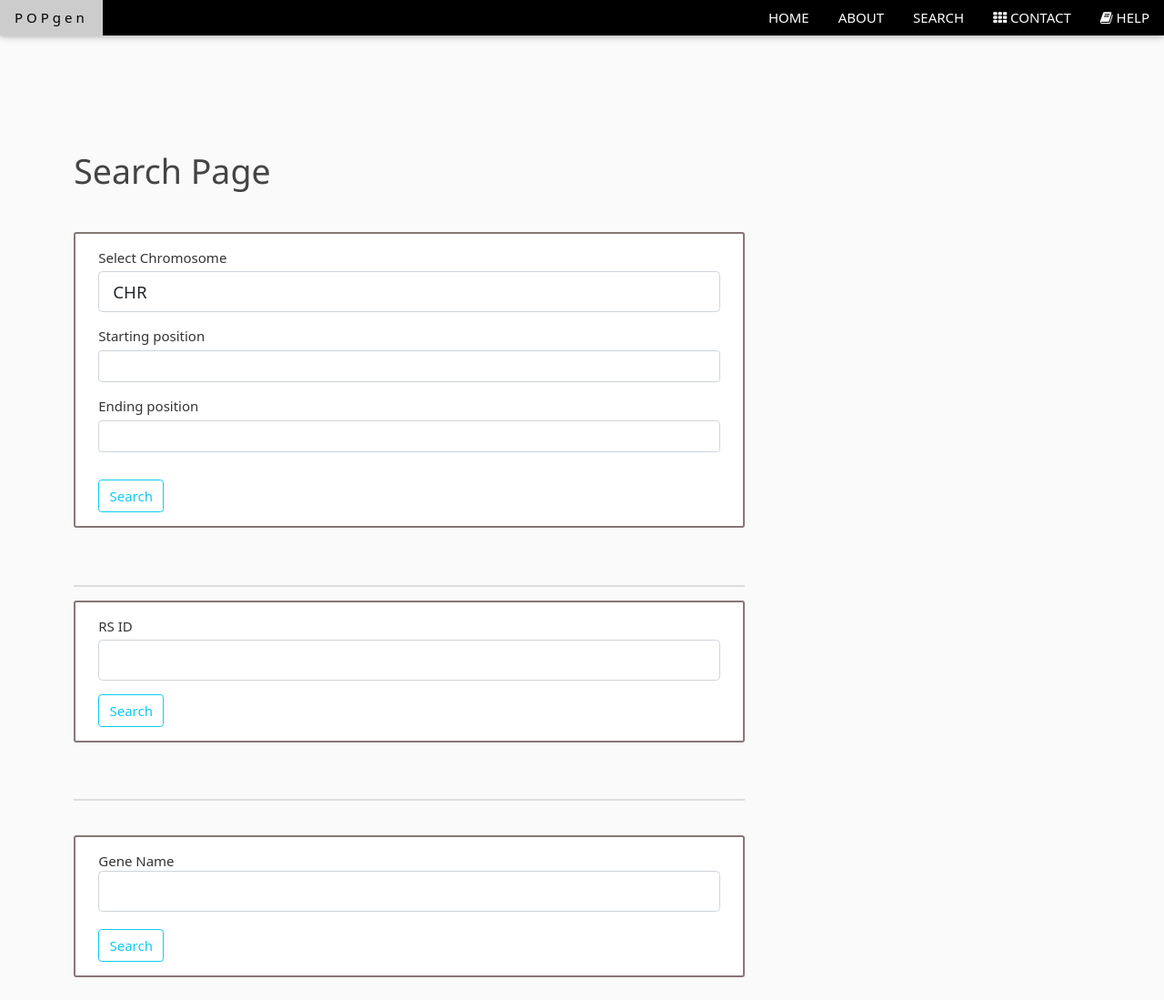
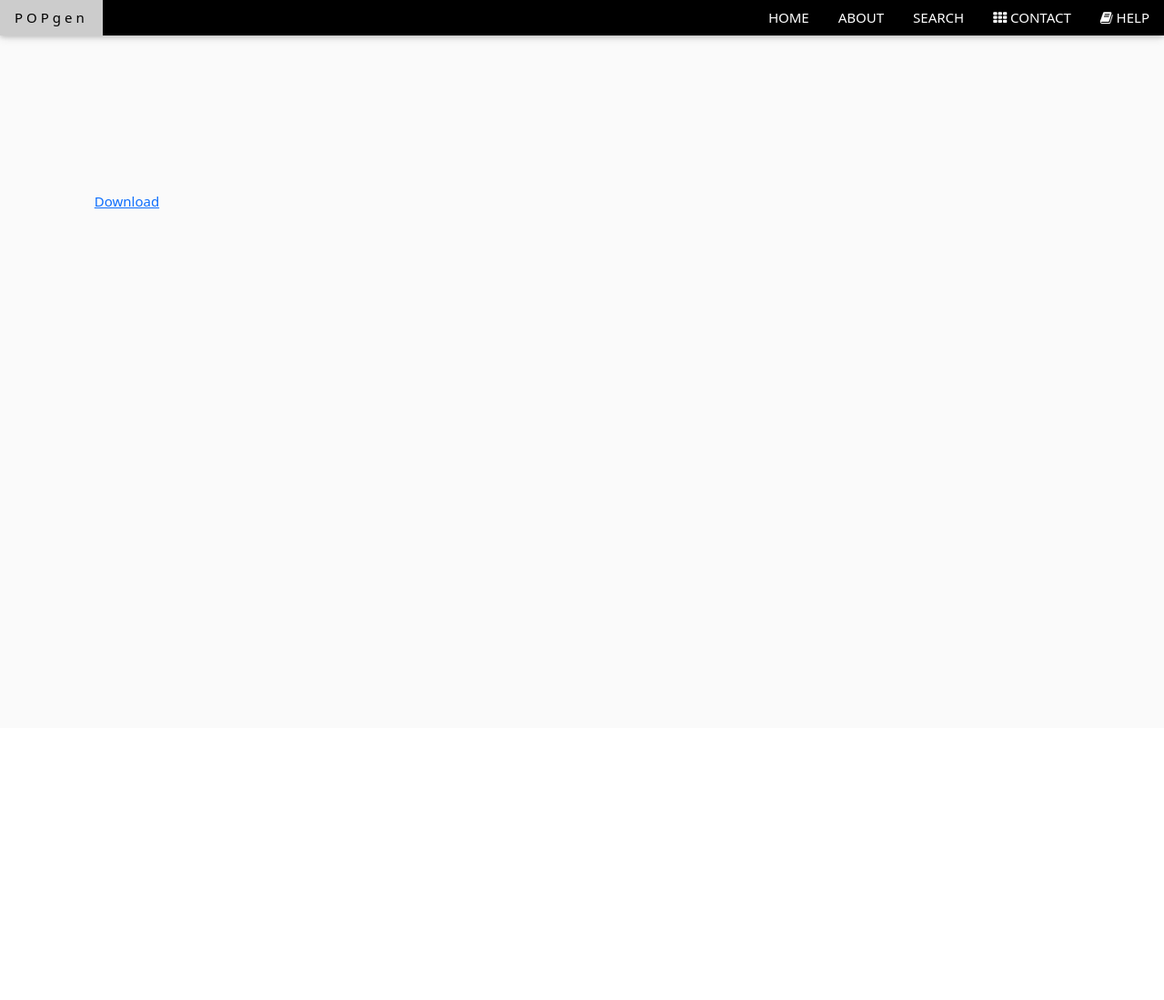
Before and after one commit to Mani-varma1/Web_project, a Flask app: page /search in a window 1280 px wide. Shown: the whole page at 91% size. After the commit the page ends 229 px from the top, so only its background shows below. Run offline with Flask 2, Linux system fonts and the light colour scheme.

Commit message:
Update search.html

```diff
--- a/Flask/VCF_website/templates/search.html
+++ b/Flask/VCF_website/templates/search.html
@@ -1,102 +1,56 @@
 {% extends "layout.html" %}
 {% block search %}
-    <h1 style="border-top: 150px;">Search Page</h1>
-        <form novalidate="novalidate" method="POST" action="">
-            {{ form1.hidden_tag() }}
-            <div class="content-section mt-5">
-                <fieldset class="form-group ">
-                    <div class="form-group">
-                        {{ form1.select.label(class="form-control-label mb-1") }}
-                        {% if form1.select.errors %}
-                            {{ form1.select(class="form-control form-control-lg is-invalid") }}
-                            <div class="invalid-feedback">
-                                {% for error in form1.select.errors %}
-                                    <span>{{ error }}</span>
-                                {% endfor %}
-                            </div>
-                        {% else %}
-                            {{ form1.select(option_attr={"select-0": {"disabled": ""} }, class="form-control form-control-lg mb-3 ") }}
-                        {% endif %}
-                    </div>
-                    <div class="form-group ">
-                        {{ form1.start_pos.label(class="form-control-label mb-1") }}
-                        {% if form1.start_pos.errors %}
-                            {{ form1.start_pos(class="form-control form-control-lg is-invalid") }}
-                            <div class="invalid-feedback">
-                                {% for error in form1.start_pos.errors %}
-                                    <span>{{ error }}</span>
-                                {% endfor %}
-                            </div>
-                        {% else %}
-                            {{ form1.start_pos(class="form-control mb-3") }}
-                        {% endif %}
-                    </div>
-                    <div class="form-group">
-                        {{ form1.end_pos.label(class="form-control-label mb-1") }}
-                        {% if form1.end_pos.errors %}
-                            {{ form1.end_pos(class="form-control form-control-lg is-invalid") }}
-                            <div class="invalid-feedback">
-                                {% for error in form1.end_pos.errors %}
-                                    <span>{{ error }}</span>
-                                {% endfor %}
-                            </div>
-                        {% else %}
-                            {{ form1.end_pos(class="form-control mb-3") }}
-                        {% endif %}
-                    </div>
-                </fieldset>
-                <div class="form-group">
-                    {{ form1.submit(class="btn btn-outline-info mt-3") }}
-                </div>
-            </div>
-        </form>
-        <br>
-        <hr style="height:2px;border-width:0;color:gray;background-color:gray">
-        <form novalidate="novalidate" method="POST" action="">
-            {{ form2.hidden_tag() }}
-            <div class="content-section">
-                <fieldset class="form-group">
-                    <div class="form-group">
-                        {{ form2.rs_val.label(class="form-control-label mb-1") }}
-                        {% if form2.rs_val.errors %}
-                            {{ form2.rs_val(class="form-control form-control-lg is-invalid") }}
-                            <div class="invalid-feedback">
-                                {% for error in form2.rs_val.errors %}
-                                    <span>{{ error }}</span>
-                                {% endfor %}
-                            </div>
-                        {% else %}
-                            {{ form2.rs_val(class="form-control form-control-lg") }}
-                        {% endif %}
-                    </div>
-                    <div class="form-group">
-                        {{ form2.rs_search(class="btn btn-outline-info mt-3") }}
-                    </div>
-                </fieldset>
-            </div>
-        </form>
-        <br>
-        <hr style="height:2px;border-width:0;color:gray;background-color:gray">
-        <br>
-        <form novalidate="novalidate" method="POST" action="">
-            {{ form3.hidden_tag() }}
-            <div class="content-section">
-                <fieldset class="form-group ">
-                    {{ form3.gene.label(class="form-control-label") }}
-                        {% if form3.gene.errors %}
-                            {{ form3.gene(class="form-control form-control-lg is-invalid") }}
-                            <div class="invalid-feedback">
-                                {% for error in form3.gene.errors %}
-                                    <span>{{ error }}</span>
-                                {% endfor %}
-                            </div>
-                        {% else %}
-                            {{ form3.gene(class="form-control form-control-lg mb-1") }}
-                        {% endif %}
-                        <div class="form-group">
-                            {{ form3.gene_search(class="btn btn-outline-info mt-3") }}
-                        </div>
-                </fieldset>
-            </div>
-        </form>
+    {% for choice in stats %}
+        <h1> {{choice}} </h1>
+    {% endfor %}
+    {% for choice in populations %}
+        <h1> {{choice}} </h1>
+    {% endfor %}
+    <br>
+    <br>
+    <div class="container col-md-15 col-md-offset-55">
+        {% if Results %}
+            <table id="example" class="table table-striped table-bordered" style="width:100%">
+                <thead>
+                    <tr>
+                        <th>Chromosome</th>
+                        <th>RS ID</th>
+                        <th>Position</th>
+                        <th>Reference allele</th>
+                        <th>Alternate allele</th>
+                    </tr>
+                </thead>
+                <tbody>
+                    {% for row in Results %}
+                    <tr>
+                        <td>{{ row.chrom}}</td>
+                        <td>{{ row.rs_val}}</td>
+                        <td>{{ row.pos}}</td>
+                        <td>{{ row.ref_allele}}</td>
+                        <td>{{ row.alt_allele}}</td>
+                    </tr>
+                    {% endfor %}
+                </tbody>
+            </table>
+            <!-- <table id="example" class="table table-striped table-bordered" style="width:100%">
+                <thead>
+                    <tr>
+                        <th>RS ID</th>
+                        <th>genotypes</th>
+                        <th>allele frequency</th>
+                    </tr>
+                </thead>
+                <tbody>
+                    {% for row in MXL %}
+                    <tr>
+                        <td>{{ row.rs_val_id}}</td>
+                        <td>{{ row.geno_freq}}</td>
+                        <td>{{ row.allele_freq}}</td>
+                    </tr>
+                    {% endfor %}
+                </tbody>
+            </table> -->
+        {% endif %}
+        <a href="/download">Download</a>
+    </div>
 {% endblock search %}
```
